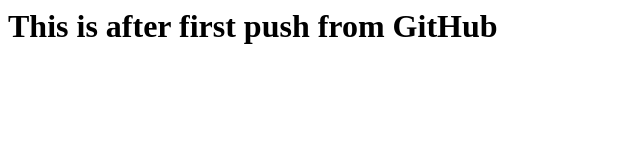
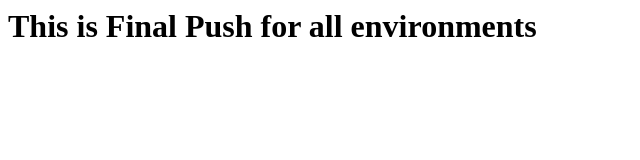
Before and after one commit to PrasadB4/jenkins-assignment, a plain HTML site: page index.html in a window 1280 px wide. Shown: the whole page, without its empty margins (0-640 px from the left). Drawn offline with Linux system fonts and the light colour scheme.

Commit message:
Update index.html

```diff
--- a/index.html
+++ b/index.html
@@ -1 +1 @@
-<h1>This is after first push from GitHub</h1>
+<h1>This is Final Push for all environments</h1>
```
